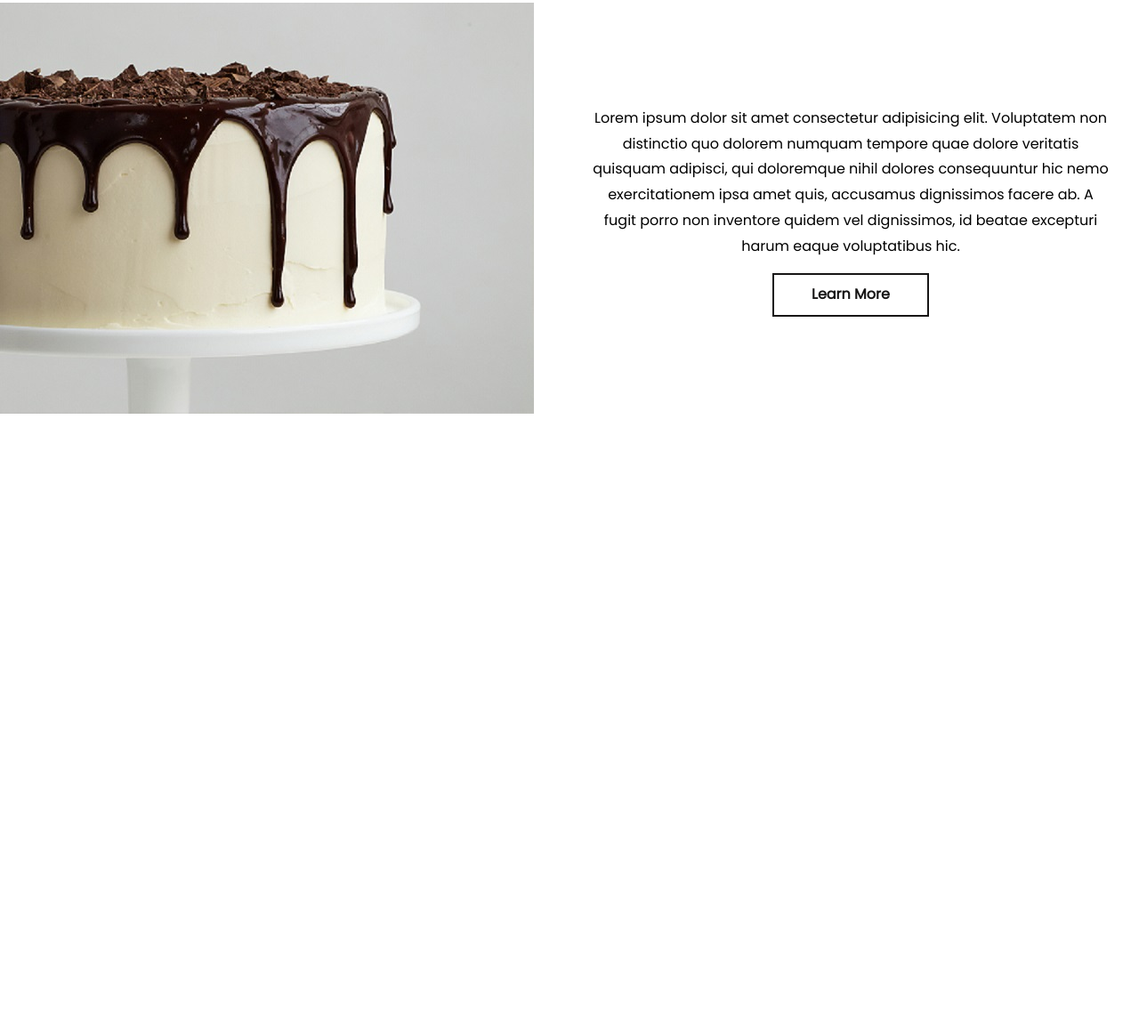
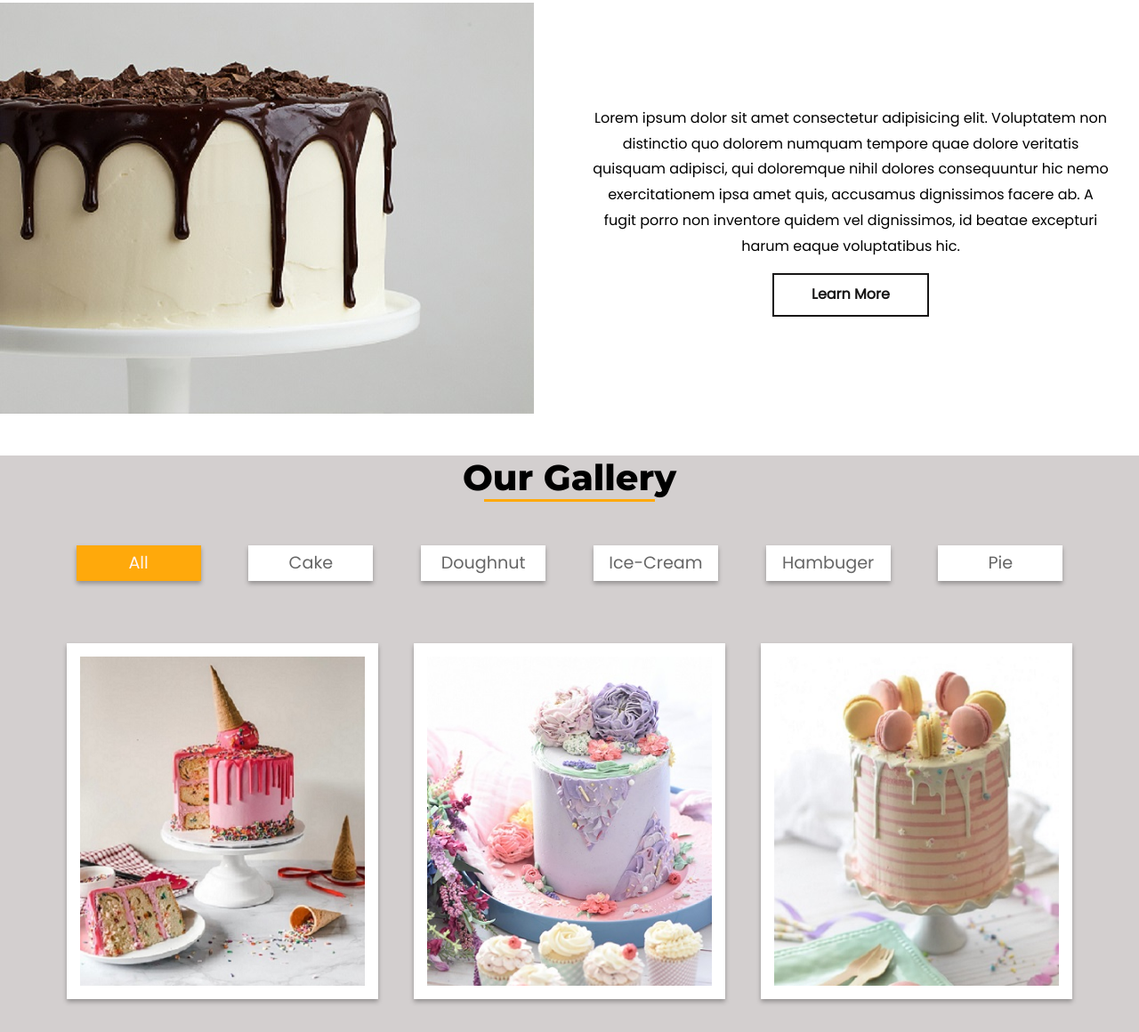
Before and after one commit to Lahitan/Royal-website, a plain HTML site: page index.html in a window 1280 px wide. Shown: the part 921-2081 px from the top of the page at 89% size. Before the commit the page ends 1393 px from the top, so only its background shows below. Drawn offline with Linux system fonts and the light colour scheme.

Commit message:
Added gallery

```diff
--- a/index.html
+++ b/index.html
@@ -19,8 +19,8 @@
            <nav class="navigation">
                <ul>
               <li><a href="#">Home</a></li>
-               <li><a href="#">About</a></li>
-               <li><a href="#">Gallery</a></li>
+               <li><a href="#about">About</a></li>
+               <li><a href="#gallery">Gallery</a></li>
                <li><a href="#">Contact</a></li>
                <button class="btnlogin-popup">Login</button>
             </ul>
@@ -101,11 +101,11 @@
           </div>
        </section>
 
-       <section class="about">
+       <section class="about" id="about">
                     <h2>About Us</h2>
                 <div class="about-box">
                      <div class="about-img">
-                        <img src="image/cake4.jpg" alt="">
+                        <img src="image/cake4.jpg" alt="picture of a cake" loading="lazy">
                      </div>
 
                      <div class="about-text">
@@ -116,9 +116,69 @@
                         </p>
                         <a href="#">Learn More</a>
                      </div>
-                 </div>
+                         </div>
+       </section >
 
-       </section>
+       <section class="gallery" id="gallery">
+
+                <h2>Our Gallery</h2>
+
+                <ul class="controls">
+                    <li class="buttons active" data-filter="all">all</li>
+                    <li class="buttons" data-filter="cake">cake</li>
+                    <li class="buttons" data-filter="doughnut">doughnut</li>
+                    <li class="buttons" data-filter="ice-cream">ice-cream</li>
+                    <li class="buttons" data-filter="hambuger">hambuger</li>
+                    <li class="buttons" data-filter="pie">pie</li>
+
+                </ul>
+                <div class="image-container ">
+                   <a href="image/cake2.jpg" class="image cake">
+                         <img  class="img" src="image/cake2.jpg" alt="" loading="lazy">
+                   </a>
+                   <a href="image/cake1.jpg" class="image cake">
+                        <img class="img" src="image/cake1.jpg" alt="" loading="lazy">
+                   </a>
+                    <a href="image/cake3.jpg" class="image cake">
+                        <img  class="img" src="image/cake3.jpg" alt="" loading="lazy">
+                    </a>
+                    <a href="image/cake5.jpg" class="image cake">
+                        <img  class="img" src="image/cake5.jpg" alt="" loading="lazy">
+                    </a>
+                    <a href="image/doughnut.jpg" class="image doughnut">
+                        <img  class="img" src="image/doughnut.jpg" alt="" loading="lazy">
+                    </a>
+                    <a href="image/doughnut1.jpg" class="image doughnut">
+                        <img  class="img" src="image/doughnut1.jpg" alt="" loading="lazy">
+                    </a>
+                    <a href="image/doughnut2.jpg" class="image doughnut">
+                        <img  class="img" src="image/doughnut2.jpg" alt="" loading="lazy">
+                    </a>
+                    <a href="image/doughnut3.jpg" class="image doughnut">
+                        <img  class="img" src="image/doughnut3.jpg" alt="" loading="lazy">
+                    </a>
+                    <a href="image/ice-cream.jpg" class="image ice-cream">
+                        <img  class="img" src="image/ice-cream.jpg" alt="" loading="lazy">
+                    </a>
+                    <a href="image/íce-cream2.jpg" class="image ice-cream">
+                        <img  class="img" src="image/íce-cream2.jpg" alt="" loading="lazy">
+                    </a>
+                    <a href="image/pie.jpg" class="image pie">
+                        <img  class="img" src="image/pie.jpg" alt="" loading="lazy">
+                    </a>
+                    <a href="image/pie2.jpg" class="image pie">
+                        <img  class="img" src="image/pie2.jpg" alt="" loading="lazy">
+                    </a>
+                    <a href="image/burgger.jpg" class="image hambuger">
+                        <img  class="img" src="image/burgger.jpg" alt="" loading="lazy">
+                    </a>
+                    <a href="image/burgger2.jpg" class="image hambuger">
+                        <img  class="img" src="image/burgger2.jpg" alt="" loading="lazy">
+                    </a>
+
+                </div>
+         </section>
+
     <script src="main.js"></script>
 </body>
 </html>
--- a/main.js
+++ b/main.js
@@ -20,3 +20,17 @@ btnPopup.addEventListener('click', ()=> {
 closeIcon.addEventListener('click', ()=> {
     wrapper.classList.remove('active-popup');
 });
+
+const controls = document.querySelectorAll('.controls li');
+const imageContainer = document.querySelectorAll('.image-container .image');
+
+console.log(controls, imageContainer);
+
+const filterCards = e =>{
+    document.querySelector('active').tagName.remove('active');
+    e.target.tagName.add('active')
+
+
+}
+
+controls.forEach(li => li.addEventListener('click', filterCards))
--- a/style.css
+++ b/style.css
@@ -3,6 +3,9 @@
     padding: 0;
     box-sizing: border-box;
     font-family: 'Poppins', sans-serif;
+}
+body{
+    scroll-behavior: smooth;
 }
 
 .hero{
@@ -299,7 +302,7 @@ header{
 }
 
 
-.about h2{
+.about h2, .gallery h2{
     text-align: center;
     font-size: 2.5rem;
     font-family: 'Montserrat', sans-serif;
@@ -314,7 +317,15 @@ header{
     background: rgb(255, 169, 11);
     display: block;
     margin: auto;
+}
 
+.gallery h2::after{
+    content: '';
+    width: 15%;
+    height: 3px;
+    background: rgb(255, 169, 11);
+    display: block;
+    margin: auto;
 }
 
 .about-box{
@@ -352,3 +363,65 @@ header{
 .about-text a:hover{
     background: rgb(255, 169, 11);
 }
+
+.gallery{
+    text-transform: capitalize;
+    background-color: #d3cfcf;
+}
+
+.gallery .controls{
+    display: flex;
+    align-items: center;
+    justify-content: center;
+    flex-wrap: wrap;
+    padding: 1.4em 0;
+    list-style: none;
+}
+
+.gallery .controls .buttons{
+    height: 40px;
+    width: 140px;
+    background: #fff;
+    color: #666;
+    font-size: 1.2rem;
+    cursor: pointer;
+    margin: 1.4em;
+    box-shadow: 0 3px 5px rgba(0, 0, 0, 0.3);
+    line-height: 40px;
+    text-align: center;
+}
+
+.gallery .controls .buttons.active{
+    background: rgb(255, 169, 11);
+    color: rgb(255, 245, 245);
+}
+
+.img{
+    max-width: 100%;
+}
+
+.gallery .image-container{
+    display: flex;
+    justify-content: center;
+    align-items: center;
+    flex-wrap: wrap;
+}
+
+.gallery .image-container .image{
+    height: 400px;
+    width: 350px;
+    overflow: hidden;
+    border: 15px solid #fff;
+    box-shadow: 0 3px 5px rgba(0, 0, 0, 0.3);
+    margin: 20px;
+}
+
+.gallery .image-container .image .img{
+    height: 100%;
+    width: 100%;
+    object-fit: cover;
+}
+
+.gallery .image-container .image:hover .img{
+    transform: scale(1.4);
+}
```
Also changed, not shown: image/burgger.jpg (added), image/burgger2.jpg (added), image/cake1.jpg (added), image/cake5.jpg (added), image/ice-cream.jpg (added), image/macrons.jpg (added), image/pie.jpg (added), image/pie2.jpg (added), image/sandwich.jpg (added), image/sandwich2.jpg (added), image/íce-cream2.jpg (added).
